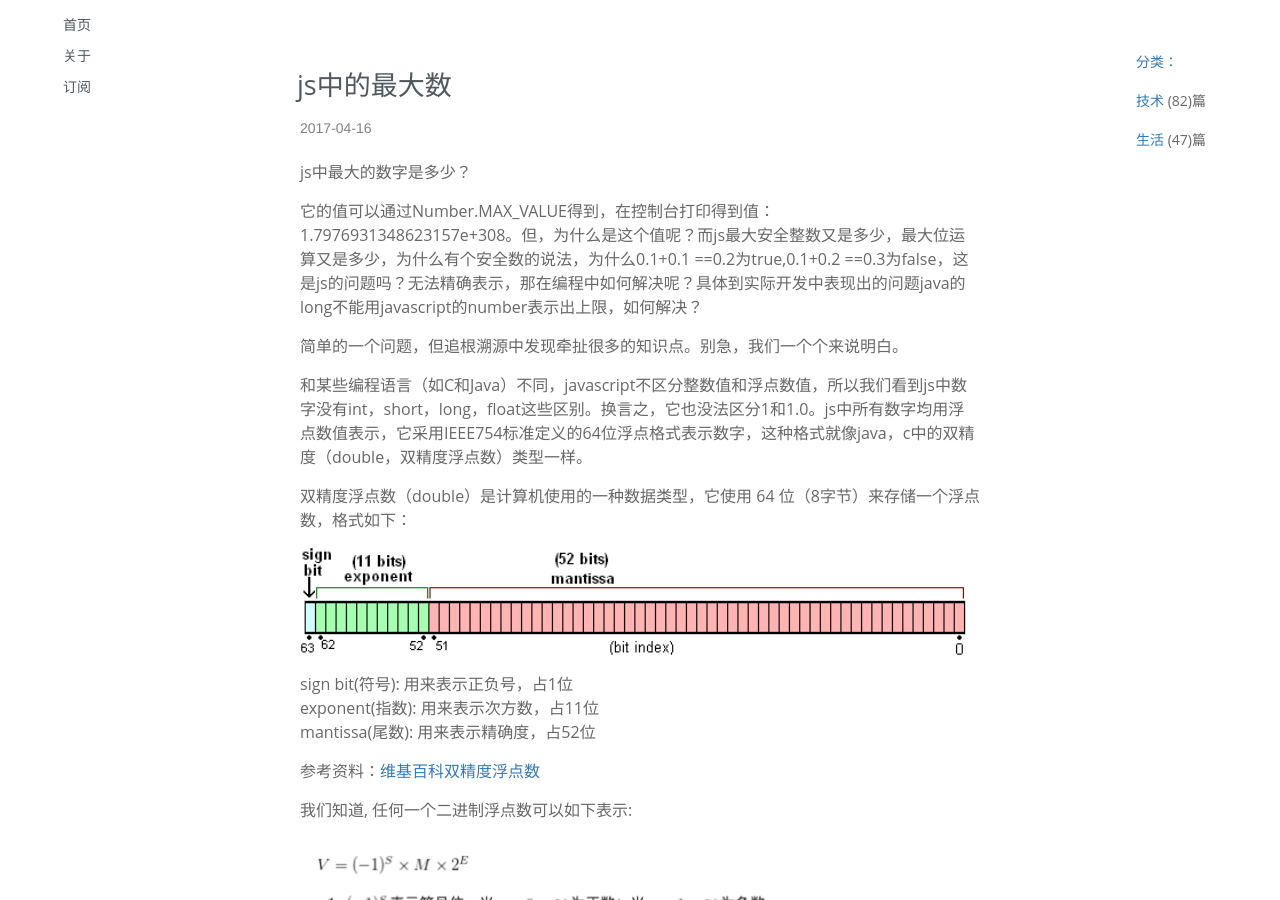
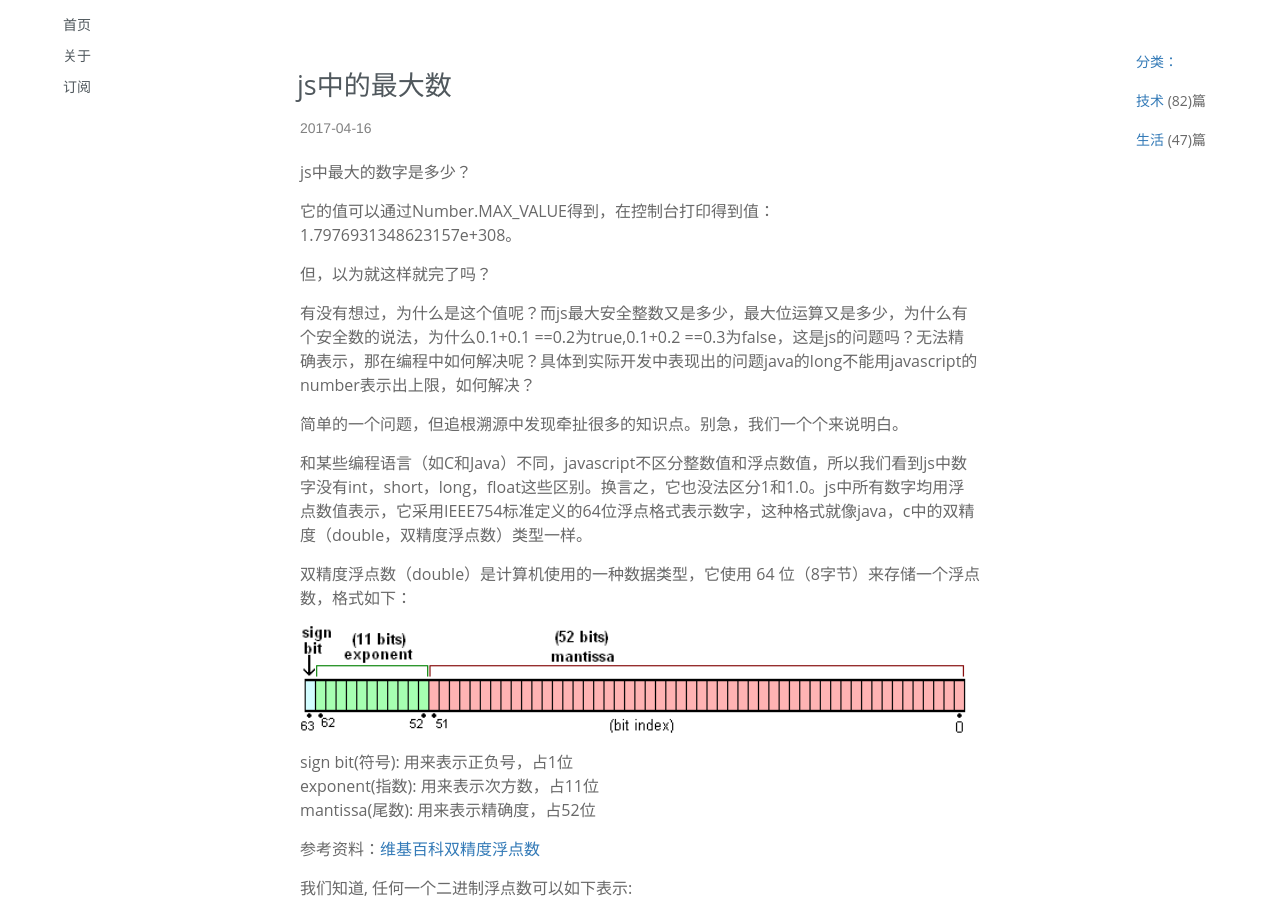
Before and after one commit to PuRonglong/blog, a Jekyll site: the page built from _posts/2017-4-16-js-bigNumber.md, in a window 1280 px wide and 900 px high. Built offline with Jekyll 4.4.1, drawn with Linux system fonts in a browser that asks for light colours; nearby versions of some CDN libraries.

Commit message:
no message

```diff
--- a/_posts/2017-4-16-js-bigNumber.md
+++ b/_posts/2017-4-16-js-bigNumber.md
@@ -13,7 +13,11 @@ js中最大的数字是多少？
 
 <!-- more -->
 
-它的值可以通过Number.MAX_VALUE得到，在控制台打印得到值：1.7976931348623157e+308。但，为什么是这个值呢？而js最大安全整数又是多少，最大位运算又是多少，为什么有个安全数的说法，为什么0.1+0.1 ==0.2为true,0.1+0.2 ==0.3为false，这是js的问题吗？无法精确表示，那在编程中如何解决呢？具体到实际开发中表现出的问题java的long不能用javascript的number表示出上限，如何解决？
+它的值可以通过Number.MAX_VALUE得到，在控制台打印得到值：1.7976931348623157e+308。
+
+但，以为就这样就完了吗？
+
+有没有想过，为什么是这个值呢？而js最大安全整数又是多少，最大位运算又是多少，为什么有个安全数的说法，为什么0.1+0.1 ==0.2为true,0.1+0.2 ==0.3为false，这是js的问题吗？无法精确表示，那在编程中如何解决呢？具体到实际开发中表现出的问题java的long不能用javascript的number表示出上限，如何解决？
 
 简单的一个问题，但追根溯源中发现牵扯很多的知识点。别急，我们一个个来说明白。
 
```
